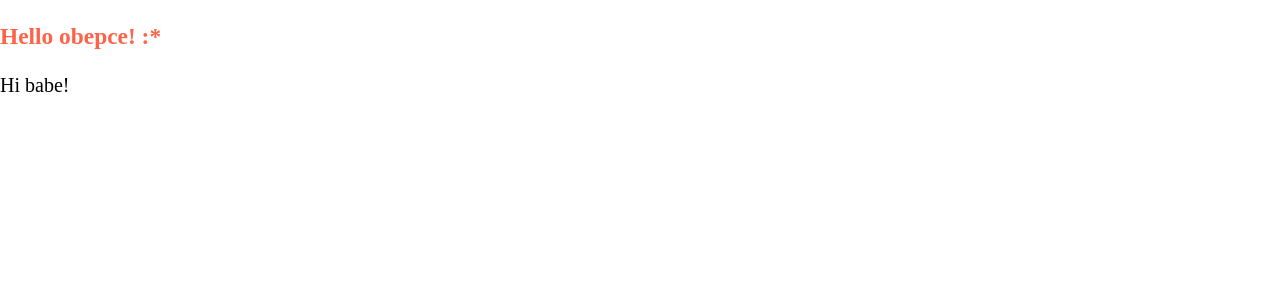
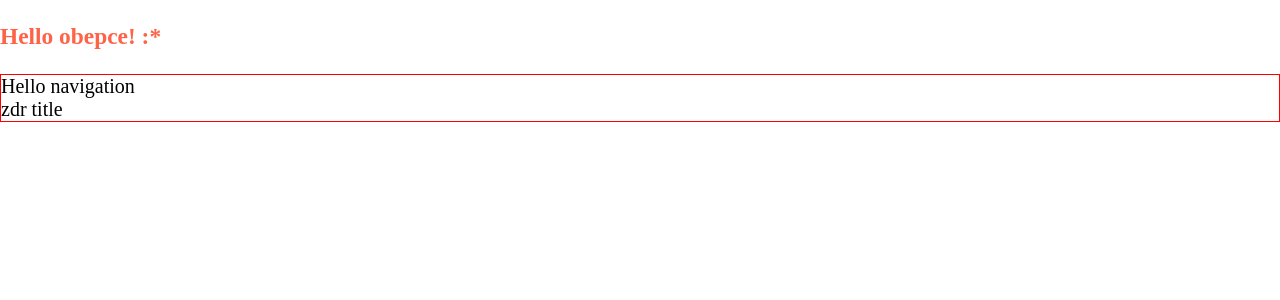
Before and after one commit to plutosapiens/my-first-angular-app, an Angular app: page / in a window 1280 px wide. Shown: the top 300 px of the page. Built offline with nearby package versions, Linux system fonts and the light colour scheme.

Commit message:
AN - aadd params to NavComponent

```diff
--- a/src/app/app.component.html
+++ b/src/app/app.component.html
@@ -1,6 +1,6 @@
 <h3>Hello obepce! :*</h3>
 
-<app-nav></app-nav>
+<app-nav>{{title}}</app-nav>
 
 <!--
   Markup:
--- a/src/app/nav/nav.component.ts
+++ b/src/app/nav/nav.component.ts
@@ -2,8 +2,19 @@ import { Component } from "@angular/core";
 
 @Component({
     selector: 'app-nav',
-    template: '<div id="nav-wrapper">Hi babe!</div>',
-    styles: ['#nav-wrapper: {background-color: pink;}'],
-})
+    template: `<div style="border: 1px solid red;">
+      <div id="nav-wrapper">Hello navigation</div>
+      <div>{{ titleVar }}</div>
+    </div>`,
+    styles: [
+      `
+        #nav-wrapper: {
+          background-color: pink;
+        }
+      `,
+    ],
+  })
 
-export class NavComponent {}
+export class NavComponent {
+    titleVar = 'zdr title';
+}
```
